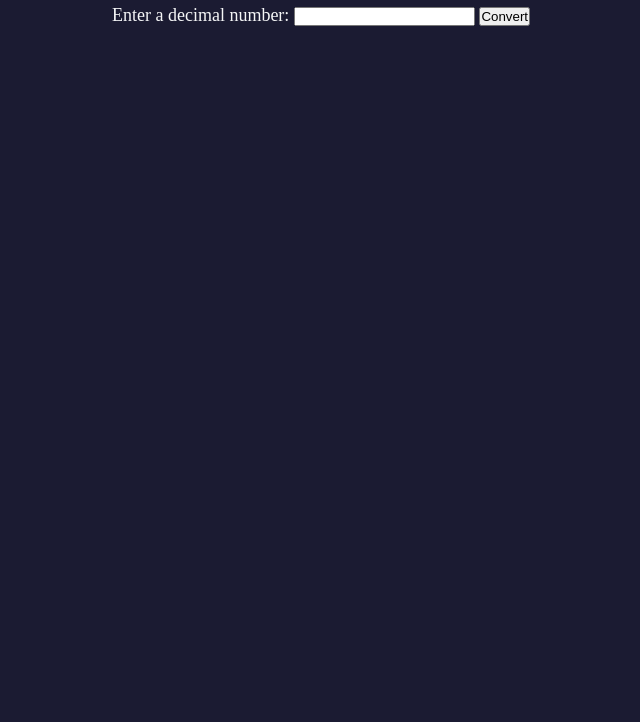
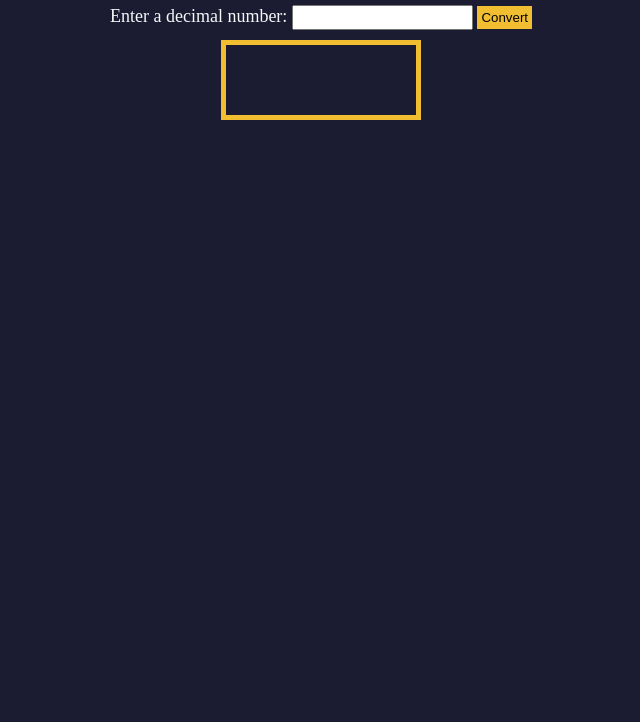
Before and after one commit to alexnewman42/d2bConverter, a plain HTML site: page index.html in a window 1280 px wide. Shown: the part 78-800 px from the top of the page, without its empty margins (319-959 px from the left). Drawn offline with Linux system fonts and the light colour scheme.

Commit message:
Build css for button and result field

```diff
--- a/styles.css
+++ b/styles.css
@@ -9,7 +9,7 @@
 :root {
     --light-grey: #f5f6f7;
     --dark-blue: #1b1b32;
-    --orance: #f1be32;
+    --orange: #f1be32;
 }
 
 body {
@@ -37,3 +37,26 @@ input-container {
     justify-content: center;
     align-items: center;
 }
+
+.convert-btn {
+    background-color: var(--orange);
+    cursor: pointer;
+    border: none;
+    padding: 4px;
+}
+
+.number-input {
+    height: 25px;
+}
+
+#result {
+    margin: 10px 0;
+    min-width: 200px;
+    width: fit-content;
+    min-height: 80px;
+    word-break: break-word;
+    padding: 15px;
+    border: 5px solid var(--orange);
+    font-size: 2rem;
+    text-align: center;
+}
```
